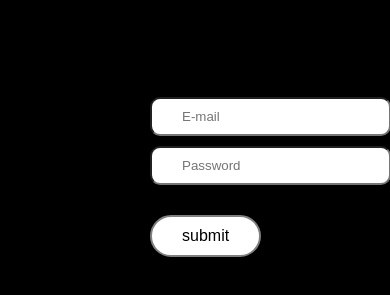
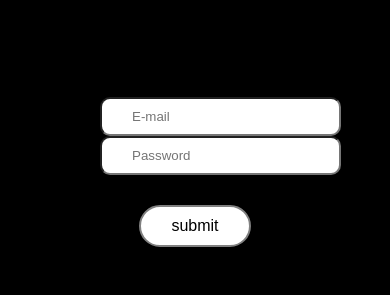
Before and after one commit to Aathi-pr/tuktukgo.github.io, a plain HTML site: page signUp.html in a window 390 px wide. Shown: the part 169-464 px from the top of the page. Drawn offline with Linux system fonts and the light colour scheme.

Commit message:
sign up page added

```diff
--- a/css/signup.css
+++ b/css/signup.css
@@ -66,18 +66,20 @@ body {
         display: block;
         align-items: center;
         justify-content: center;
-        padding: 50px 150px;
+        padding: 50px 100px;
     }
     .email-box {
         display: flex;
         align-items: center;
         justify-content: center;
+        margin: auto;
         padding: 10px 30px 10px;
         border-radius: 10px;
     }
     .passwd-box {
         margin-top: 10px;
         display: flex;
+        margin: auto;
         align-items: center;
         justify-content: center;
         padding: 10px 30px 10px;
```
